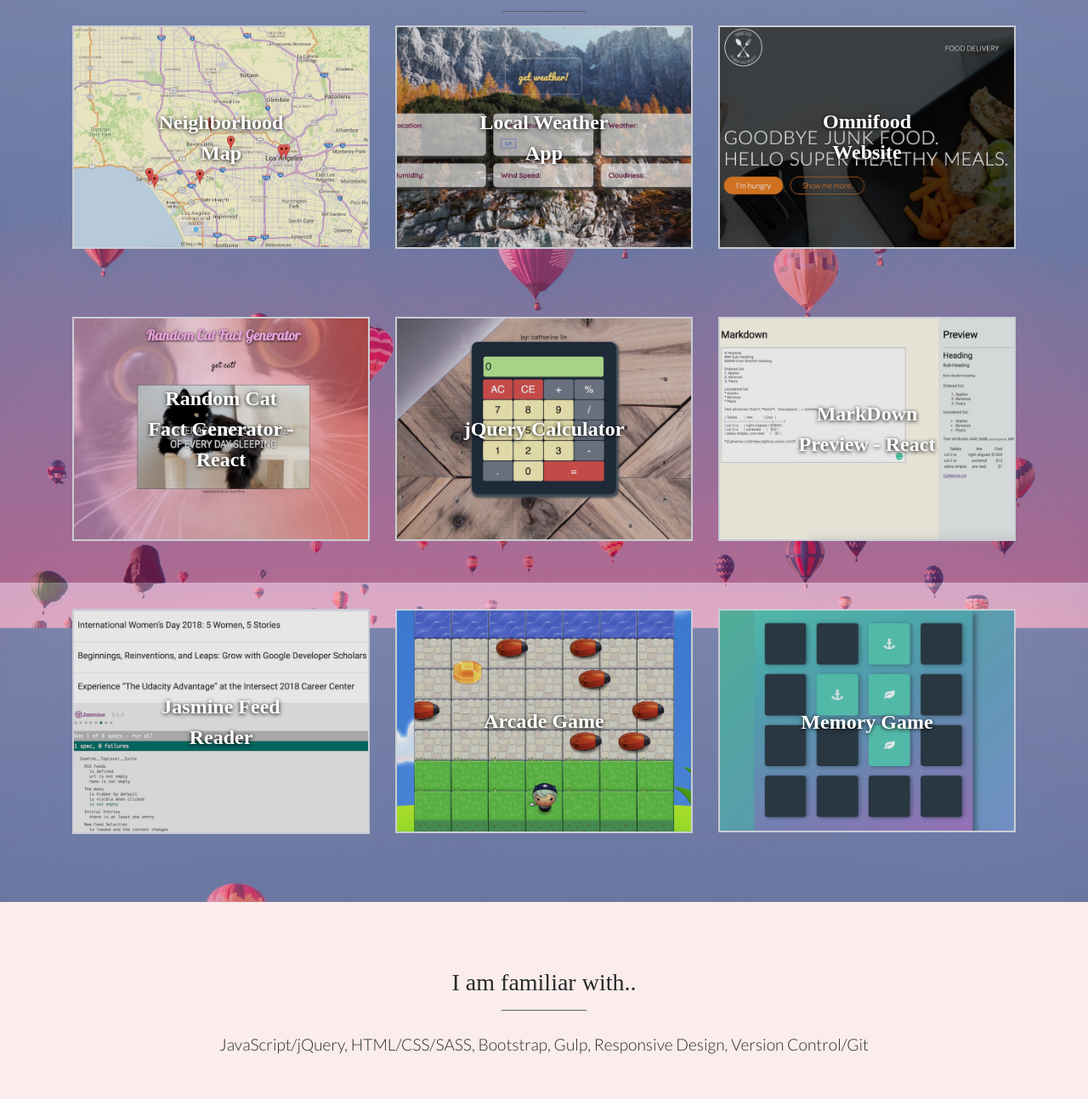
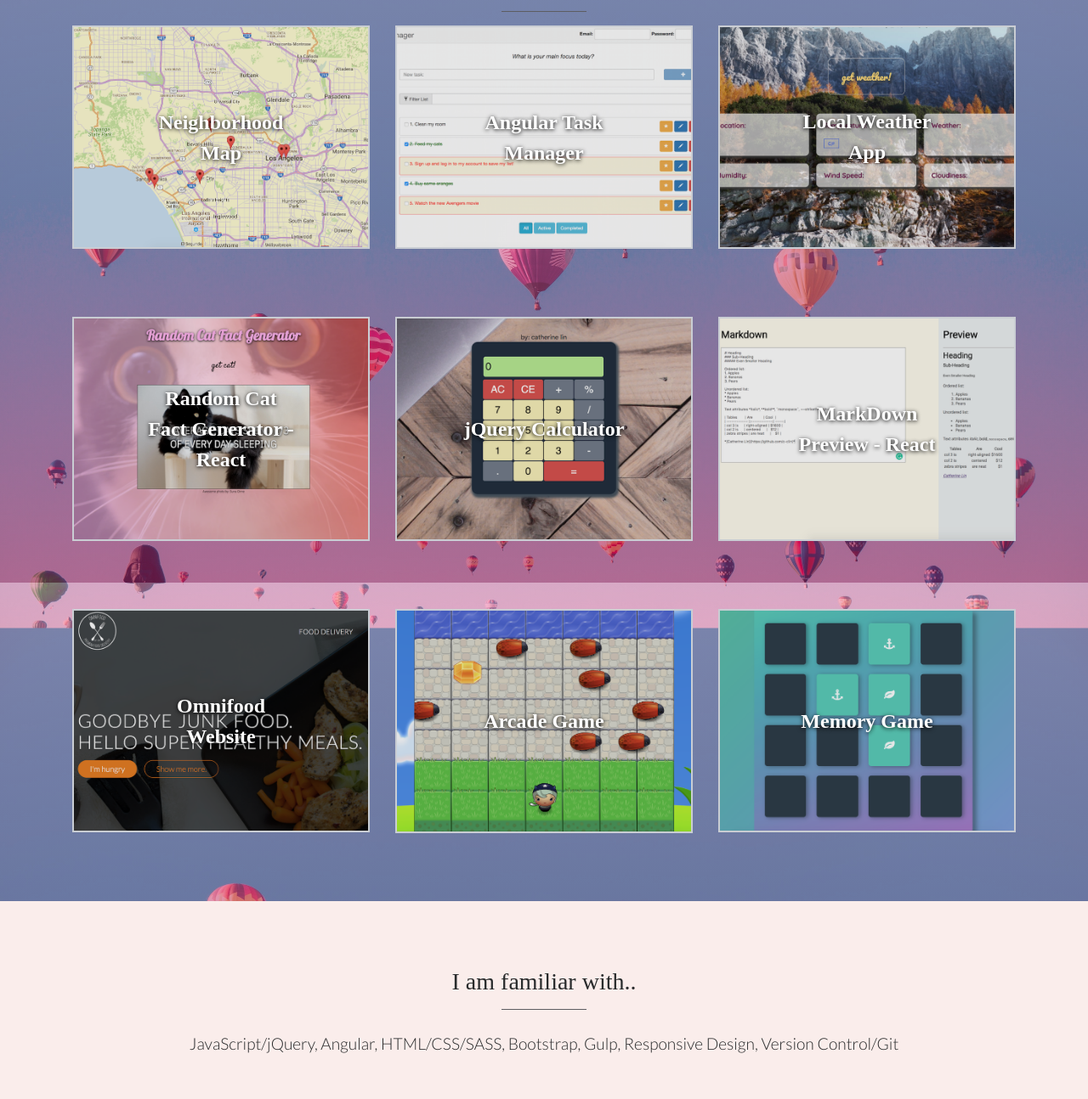
Before and after one commit to c-clin/chickencat.github.io, a website: page index.html in a window 1280 px wide. Shown: the part 1766-3060 px from the top of the page at 85% size. Drawn offline with nearby package versions, Linux system fonts and the light colour scheme; a script that the page names is missing; a web font is replaced by a local one.

Commit message:
added new angular project

```diff
--- a/index.html
+++ b/index.html
@@ -94,14 +94,14 @@
 						</div>
 						<div class="col-lg-4 col-md-4 col-sm-12">
 							<div class="hover-img">
-								<a href="https://c-clin.github.io/show-local-weather/" target="_blank"><img src="images/weather-app.jpg" class="work-img img-responsive"></a>
-								<div class="overlay-text">Local Weather App</div>
+								<a href="https://c-clin-angular-todo.herokuapp.com/todos/all" target="_blank"><img src="images/angular-task-manager.jpg" class="work-img img-responsive"></a>
+								<div class="overlay-text">Angular Task Manager</div>
 							</div>
 						</div>
 						<div class="col-lg-4 col-md-4 col-sm-12">
 							<div class="hover-img js--row-1">
-								<a href="http://omnifood-fictional.netlify.com/#" target="_blank"><img src="images/omnifood.jpg" class="work-img img-responsive"></a>
-								<div class="overlay-text">Omnifood Website</div>
+								<a href="https://c-clin.github.io/show-local-weather/" target="_blank"><img src="images/weather-app.jpg" class="work-img img-responsive"></a>
+								<div class="overlay-text">Local Weather App</div>
 							</div>
 						</div>
 					</div>
@@ -127,9 +127,9 @@
 					</div>
 					<div class="row port-height">
 						<div class="col-lg-4 col-md-4 col-sm-12">
-							<div class="hover-img">
-								<a href="https://github.com/c-clin/frontend-nanodegree-feedreader" target="_blank"><img src="images/feed-reader.jpg" class="work-img img-responsive"></a>
-								<div class="overlay-text">Jasmine Feed Reader</div>
+							<div class="hover-img js--row-1">
+								<a href="http://omnifood-fictional.netlify.com/#" target="_blank"><img src="images/omnifood.jpg" class="work-img img-responsive"></a>
+								<div class="overlay-text">Omnifood Website</div>
 							</div>
 						</div>
 						<div class="col-lg-4 col-md-4 col-sm-12">
@@ -156,7 +156,7 @@
 					<div class="skills col-lg-12 col-md-12 col-sm-12 text-center">
 						<h3>I am familiar with..</h3>
 						<hr>
-						<p>JavaScript/jQuery, HTML/CSS/SASS, Bootstrap, Gulp, Responsive Design, Version Control/Git</p>
+						<p>JavaScript/jQuery, Angular, HTML/CSS/SASS, Bootstrap, Gulp, Responsive Design, Version Control/Git</p>
 					</div>
 				</div>
 			</div>
```
Also changed, not shown: images/angular-task-manager.jpg (added), 1 other file.
